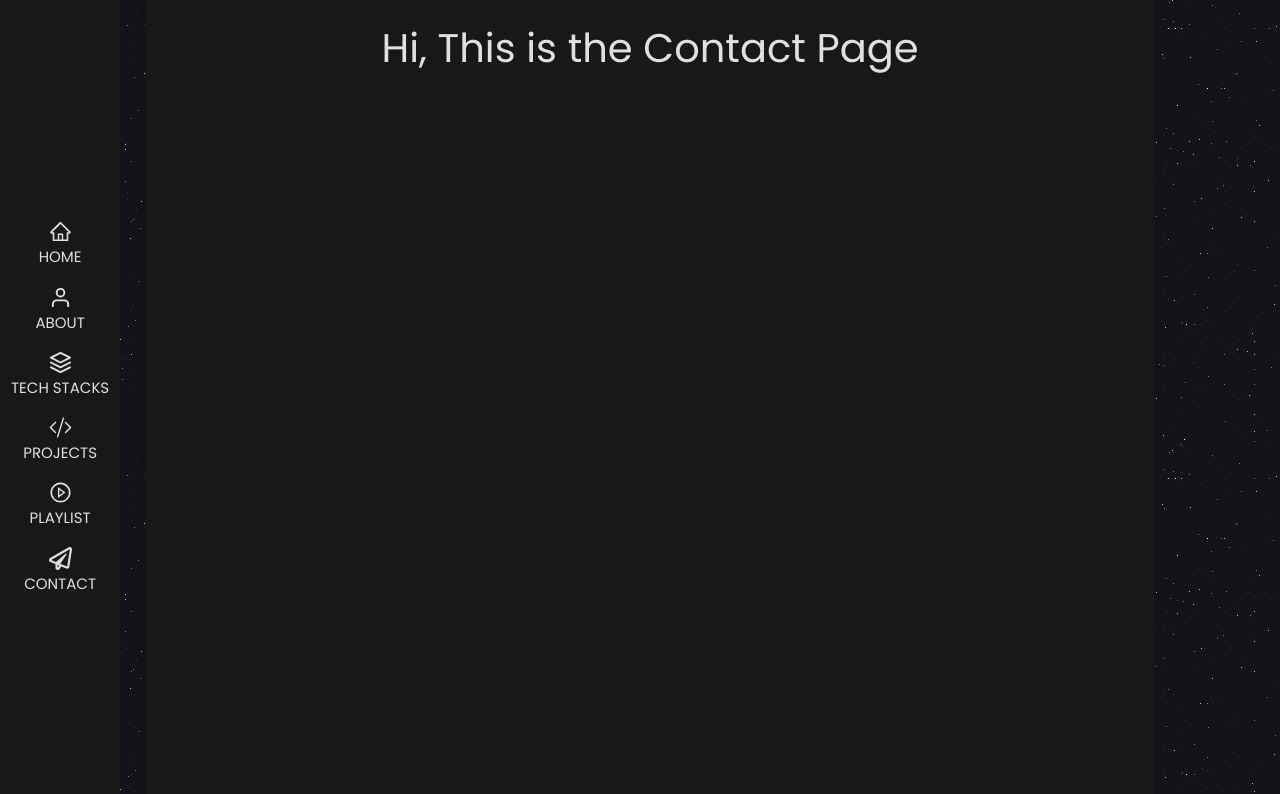
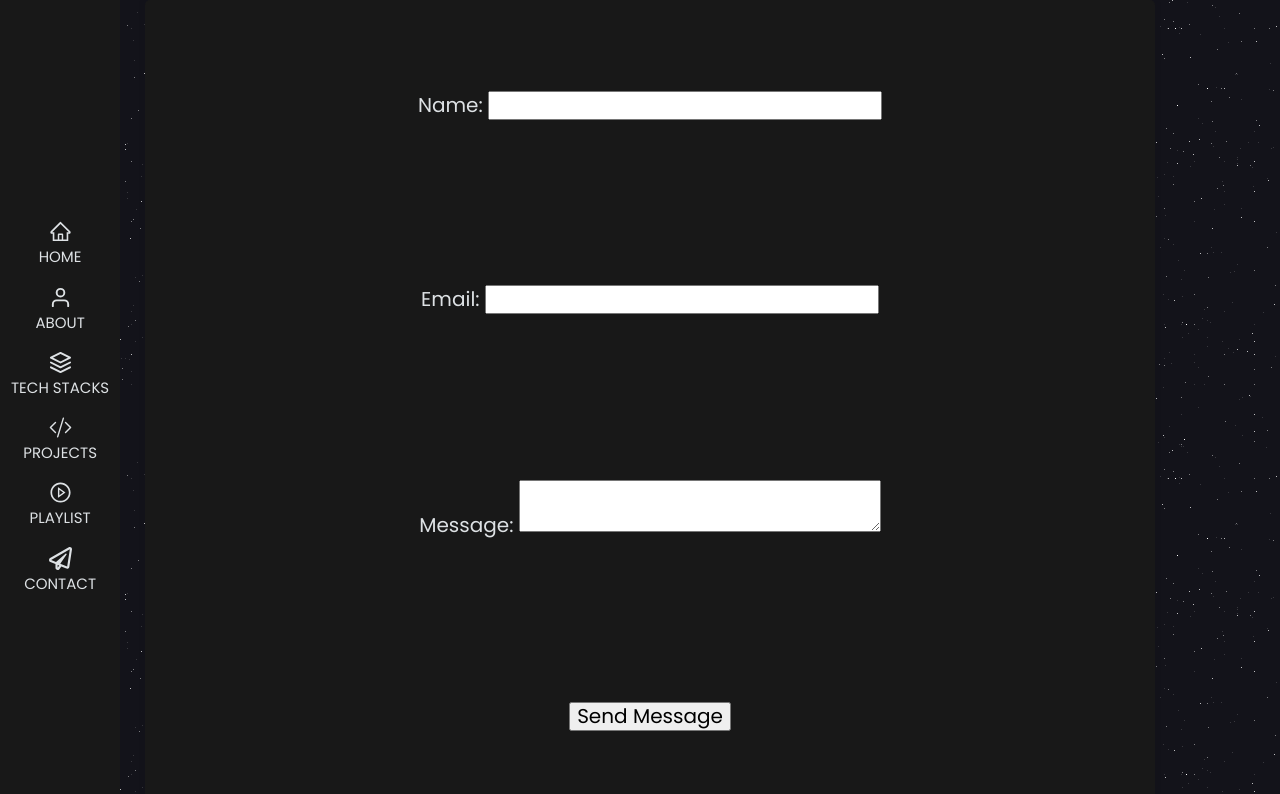
Before and after one commit to DineshS92/portfolio, a Gatsby site: page /contact in a window 1280 px wide. Shown: the top 794 px of the page. Built offline with nearby package versions, Linux system fonts and the light colour scheme; Gatsby itself is replaced by a stand-in of ours.

Commit message:
send to sanity added

```diff
--- a/src/pages/contact.js
+++ b/src/pages/contact.js
@@ -1,10 +1,60 @@
 import React, {useState} from 'react';
+import styled from 'styled-components';
+
+const StyledForm = styled.form`
+    height: 80%;
+    margin: auto 0;
+    display: flex;
+    flex-direction: column;
+    align-items: center;
+    justify-content: space-between;
+`;
 
 export default function Contact() {
 
+  const [form, setForm] = useState({name: '', email: '', message: ''});
+
+  const handleChange = e => {
+    setForm({
+      ...form,
+      [e.target.name]: e.target.value
+    })
+  }
+
+  const sendToSanity = async (e) => {
+    e.preventDefault();
+    try {
+      const res = await fetch('/.netlify/functions/sendData', {
+        method: 'POST',
+        body: JSON.stringify({
+          _type: 'form',
+          name: form.name,
+          email: form.email,
+          message: form.message
+        })
+      });
+      const data = await res.json();
+      console.log(data);
+    } catch (error) {
+      console.log(error);
+    }
+  }
+
+
   return(
     <>
-      <h1>Hi, This is the Contact Page</h1>
+      <StyledForm onSubmit={sendToSanity}>
+        <label>Name:{' '}
+          <input type='text' required name='name' onChange={handleChange}/>
+        </label>
+        <label>Email:{' '}
+          <input type='email' required name='email' onChange={handleChange}/>
+        </label>
+        <label>Message:{' '}
+          <textarea name='message' onChange={handleChange} />
+        </label>
+        <button type='submit'>Send Message</button>
+      </StyledForm>
     </>
   );
 }
```
Also changed, not shown: functions/sendData/package.json (added, +15 -0 lines), functions/sendData/sendData.js (added, +33 -0 lines), 1 other file.
